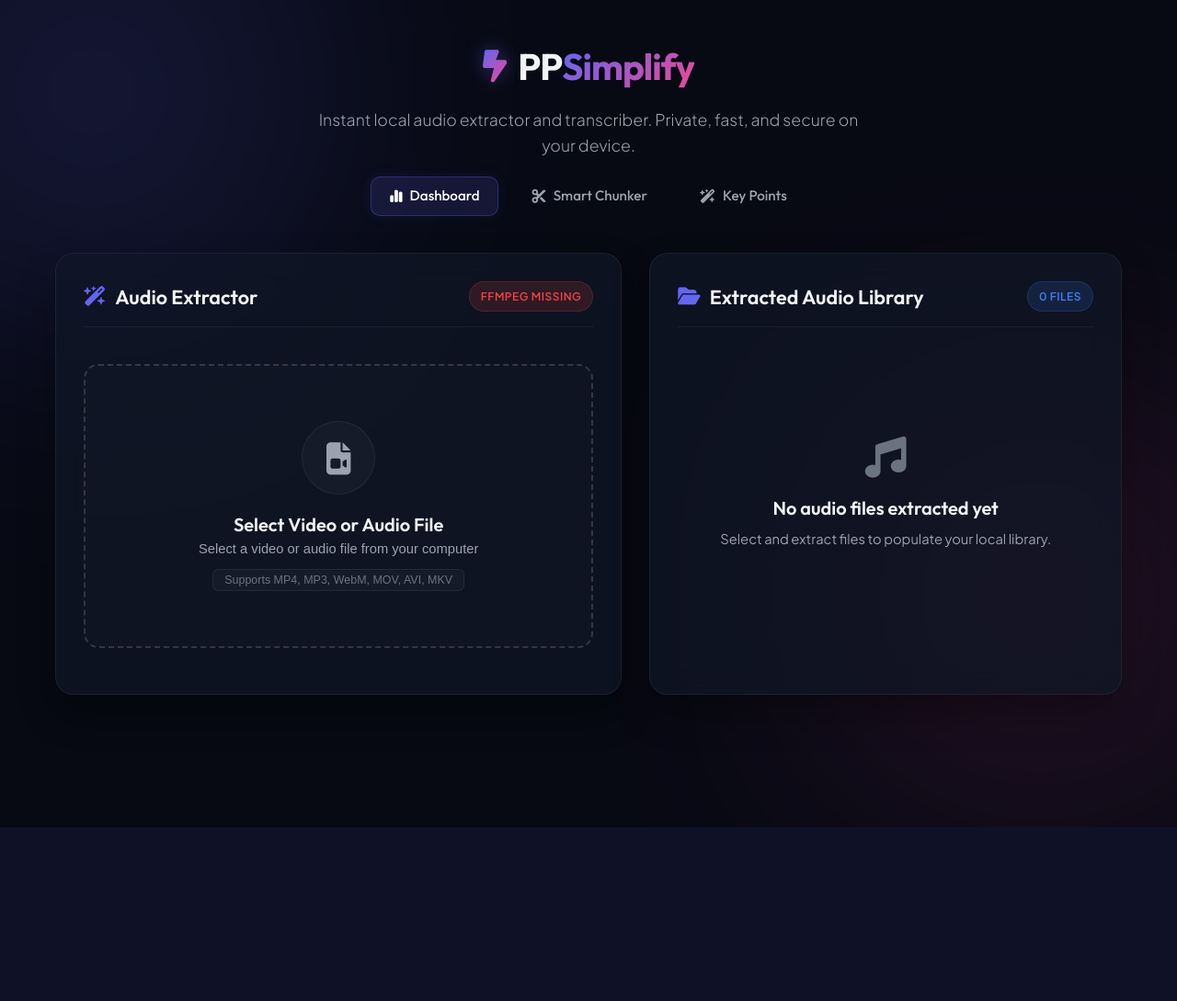
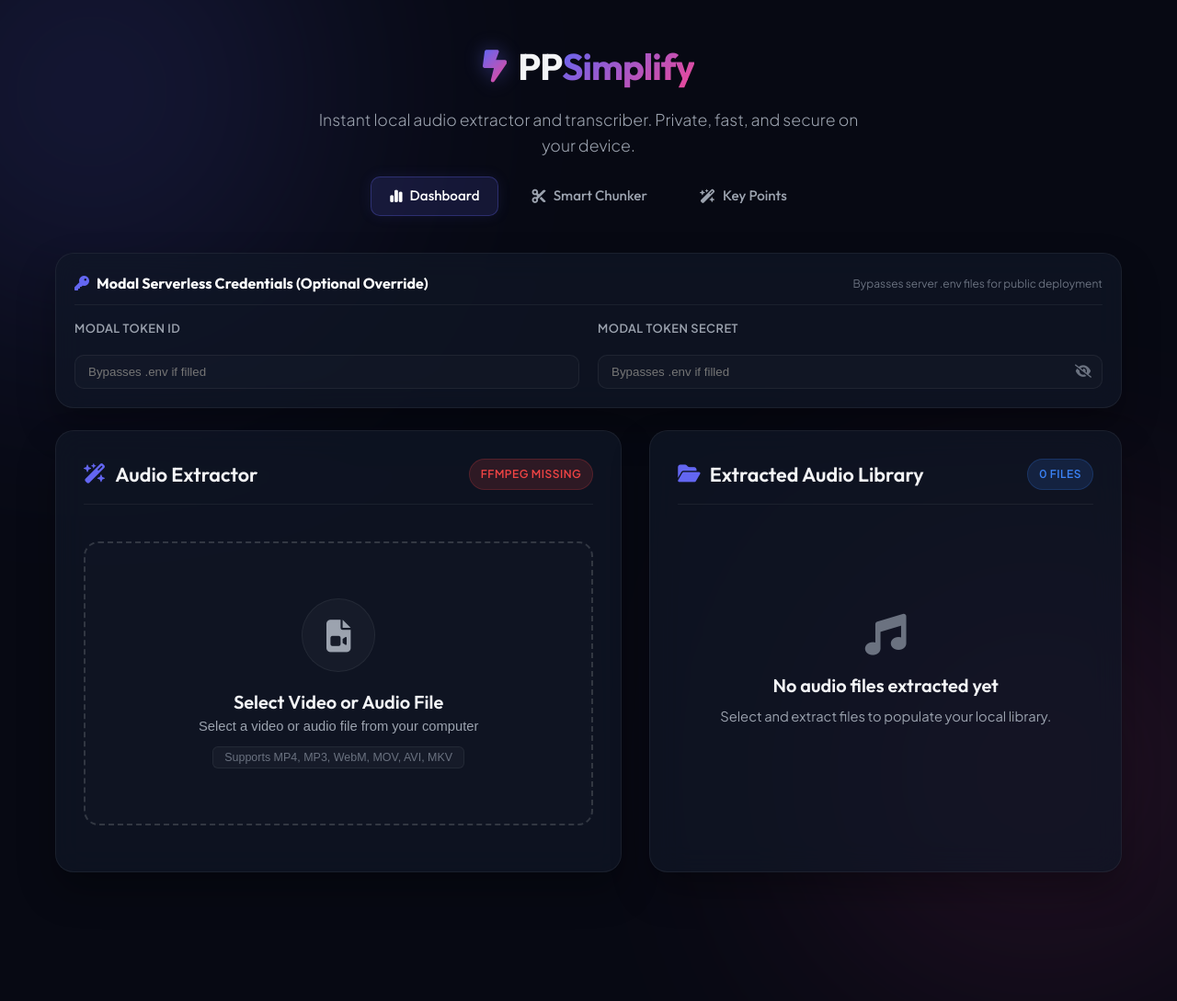
Before and after one commit to AnshulUpgrad/PPS-Timestamp-AI-Tool-Upgrad-V2, a Flask app: page / in a window 1280 px wide; the page is wider, and only the part inside the window is pictured. Shown: that part at 92% size. Before the commit the page ends 900 px from the top of that part, so only its background shows below. Run offline with Flask 3, Linux system fonts and the light colour scheme; data that the repository does not hold is empty; some libraries are stand-ins or nearby versions.

Commit message:
Add Modal serverless credentials input fields in the frontend and dynamically configure them on the server

```diff
--- a/app.py
+++ b/app.py
@@ -533,6 +533,14 @@ def transcribe_audio():
     data = request.json or {}
     filename = data.get('filename', '')
     model_size = data.get('model_size', 'base')
+
+    modal_token_id = data.get('modal_token_id', '').strip()
+    modal_token_secret = data.get('modal_token_secret', '').strip()
+
+    if modal_token_id:
+        os.environ['MODAL_TOKEN_ID'] = modal_token_id
+    if modal_token_secret:
+        os.environ['MODAL_TOKEN_SECRET'] = modal_token_secret
 
     if not filename:
         return jsonify({'error': 'Missing filename parameter.'}), 400
--- a/static/js/app.js
+++ b/static/js/app.js
@@ -55,6 +55,7 @@ document.addEventListener('DOMContentLoaded', () => {
     checkFFmpegStatus();
     loadAudioLibrary();
     loadAppConfig();
+    initModalCredentialsFields();
 });
 
 function setupEventListeners() {
@@ -475,7 +476,9 @@ async function runNativeExtraction() {
             headers: { 'Content-Type': 'application/json' },
             body: JSON.stringify({
                 filename: data.filename,
-                model_size: modelSize
+                model_size: modelSize,
+                modal_token_id: (document.getElementById('modal-token-id-input')?.value || '').trim(),
+                modal_token_secret: (document.getElementById('modal-token-secret-input')?.value || '').trim()
             })
         });
 
@@ -791,7 +794,9 @@ async function loadAudioLibrary() {
                             headers: { 'Content-Type': 'application/json' },
                             body: JSON.stringify({
                                 filename: filename,
-                                model_size: inlineModel
+                                model_size: inlineModel,
+                                modal_token_id: (document.getElementById('modal-token-id-input')?.value || '').trim(),
+                                modal_token_secret: (document.getElementById('modal-token-secret-input')?.value || '').trim()
                             })
                         });
                         const resData = await response.json();
@@ -1178,3 +1183,35 @@ function addToLocalRegistry(filename, size) {
         console.error("Failed to update local registry:", e);
     }
 }
+
+function initModalCredentialsFields() {
+    const tokenIdInput = document.getElementById('modal-token-id-input');
+    const tokenSecretInput = document.getElementById('modal-token-secret-input');
+    const toggleSecretBtn = document.getElementById('toggle-modal-secret');
+
+    if (tokenIdInput && tokenSecretInput) {
+        tokenIdInput.value = localStorage.getItem('modal_token_id') || '';
+        tokenSecretInput.value = localStorage.getItem('modal_token_secret') || '';
+
+        tokenIdInput.addEventListener('input', (e) => {
+            localStorage.setItem('modal_token_id', e.target.value.trim());
+        });
+
+        tokenSecretInput.addEventListener('input', (e) => {
+            localStorage.setItem('modal_token_secret', e.target.value.trim());
+        });
+    }
+
+    if (toggleSecretBtn && tokenSecretInput) {
+        toggleSecretBtn.addEventListener('click', () => {
+            const icon = toggleSecretBtn.querySelector('i');
+            if (tokenSecretInput.type === 'password') {
+                tokenSecretInput.type = 'text';
+                icon.className = 'fa-solid fa-eye';
+            } else {
+                tokenSecretInput.type = 'password';
+                icon.className = 'fa-solid fa-eye-slash';
+            }
+        });
+    }
+}
--- a/templates/index.html
+++ b/templates/index.html
@@ -31,6 +31,31 @@
                 <a href="/keypoints" class="nav-item"><i class="fa-solid fa-wand-magic-sparkles"></i> Key Points</a>
             </nav>
         </header>
+
+        <!-- Credentials Configuration Bar -->
+        <div class="card config-bar-card" style="margin-bottom: 24px; padding: 20px;">
+            <div style="display: flex; justify-content: space-between; align-items: center; border-bottom: 1px solid rgba(255, 255, 255, 0.06); padding-bottom: 10px; margin-bottom: 15px;">
+                <h3 style="font-family: var(--font-heading); font-size: 1rem; margin: 0; color: white; display: flex; align-items: center; gap: 8px;">
+                    <i class="fa-solid fa-key" style="color: var(--accent-primary)"></i> Modal Serverless Credentials (Optional Override)
+                </h3>
+                <span style="font-size: 0.75rem; color: var(--color-text-muted);">Bypasses server .env files for public deployment</span>
+            </div>
+            <div class="config-grid" style="display: grid; grid-template-columns: 1fr 1fr; gap: 20px;">
+                <div class="config-group" style="display: flex; flex-direction: column; gap: 6px;">
+                    <label class="option-title" style="font-size: 0.8rem; font-weight: 600; color: var(--color-text-secondary);">Modal Token ID</label>
+                    <input type="password" id="modal-token-id-input" placeholder="Bypasses .env if filled" class="path-input" style="width: 100%; box-sizing: border-box; background: rgba(255,255,255,0.02); border: 1px solid var(--border-color); color: white; padding: 10px 14px; border-radius: 10px; outline: none; transition: var(--transition-smooth);">
+                </div>
+                <div class="config-group" style="display: flex; flex-direction: column; gap: 6px;">
+                    <label class="option-title" style="font-size: 0.8rem; font-weight: 600; color: var(--color-text-secondary);">Modal Token Secret</label>
+                    <div style="position: relative; width: 100%;">
+                        <input type="password" id="modal-token-secret-input" placeholder="Bypasses .env if filled" class="path-input" style="width: 100%; box-sizing: border-box; background: rgba(255,255,255,0.02); border: 1px solid var(--border-color); color: white; padding: 10px 14px; border-radius: 10px; outline: none; transition: var(--transition-smooth); padding-right: 40px;">
+                        <button type="button" id="toggle-modal-secret" style="position: absolute; right: 12px; top: 50%; transform: translateY(-50%); background: transparent; border: none; color: var(--color-text-muted); cursor: pointer; display: flex; align-items: center; justify-content: center; font-size: 0.9rem;">
+                            <i class="fa-solid fa-eye-slash"></i>
+                        </button>
+                    </div>
+                </div>
+            </div>
+        </div>
 
         <!-- Main Dashboard Layout -->
         <div class="dashboard-grid">
```
